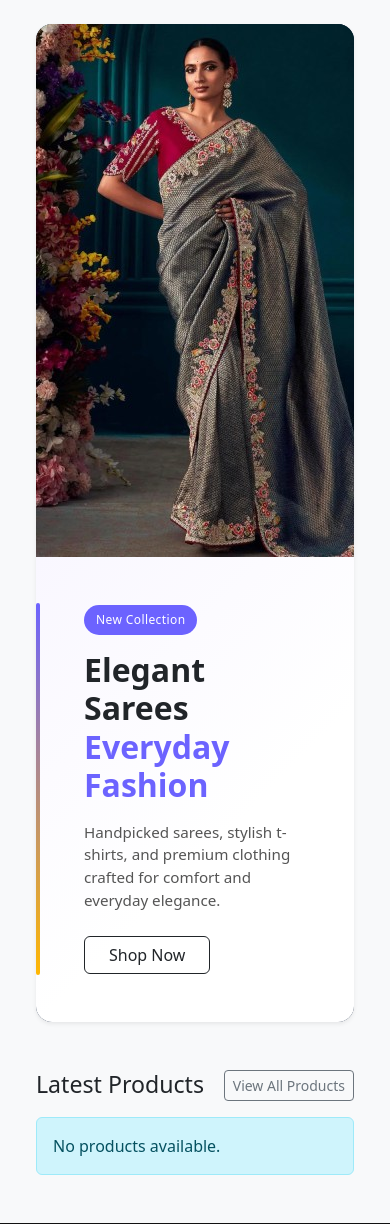
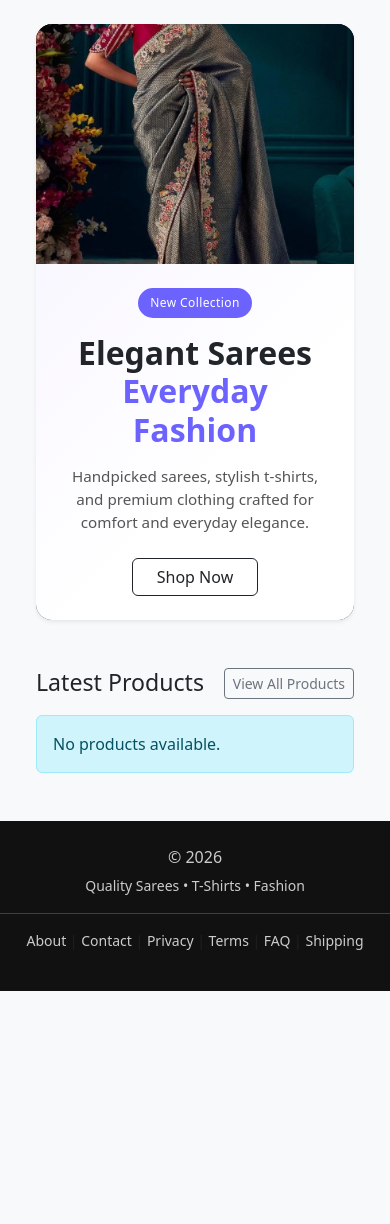
Before and after one commit to Saifuddin1/Store, a Flask app: page / in a window 390 px wide. Shown: the part 56-1280 px from the top of the page. After the commit the page ends 1047 px from the top, so only its background shows below. Run offline with Flask 3, Linux system fonts and the light colour scheme; data that the repository does not hold is empty.

Commit message:
updated code

```diff
--- a/app/static/css/customer-ui.css
+++ b/app/static/css/customer-ui.css
@@ -19,6 +19,11 @@ body {
 .navbar .badge {
   font-size: 0.65rem;
   padding: 4px 6px;
+}
+
+/* Prevent dropdown clipping */
+.navbar {
+  overflow: visible;
 }
 
 /* =========================================================
@@ -79,6 +84,7 @@ body {
   color: #fff;
   line-height: 1;
   text-align: center;
+  cursor: pointer;
 }
 
 .profile-link i {
@@ -102,6 +108,14 @@ body {
    PROFILE DROPDOWN
 ========================================================= */
 
+.profile-dropdown {
+  margin-top: 8px;
+  right: 0 !important;
+  left: auto !important;
+  transform: none !important;
+  min-width: 220px;
+}
+
 .profile-dropdown .dropdown-item {
   font-size: 0.9rem;
   padding: 8px 14px;
@@ -114,6 +128,14 @@ body {
 
 .profile-dropdown .dropdown-item:hover i {
   opacity: 1;
+}
+
+/* Hover dropdown (desktop only) */
+@media (min-width: 992px) {
+  .profile-hover:hover > .dropdown-menu {
+    display: block;
+    margin-top: 0;
+  }
 }
 
 /* =========================================================
@@ -133,7 +155,6 @@ footer a {
 footer a:hover {
   color: #fff;
 }
-
 
 /* =========================================================
    SEARCH BAR
@@ -155,19 +176,15 @@ footer a:hover {
   background: transparent;
 }
 
-/* Icon base */
+/* Icon */
 .search-form .search-btn i {
   font-size: 1rem;
-  color: #ffffff;               /* default icon color */
+  color: #ffffff;
   transition: color 0.2s ease;
 }
 
-/* Hover state */
-.search-form .search-btn:hover i {
-  color: #6c63ff;               /* brand accent */
-}
-
-/* Active / Focus / Pressed state */
+/* Hover / focus */
+.search-form .search-btn:hover i,
 .search-form .search-btn:focus i,
 .search-form .search-btn:active i,
 .search-form .search-btn:focus-visible i {
@@ -180,7 +197,7 @@ footer a:hover {
   box-shadow: none;
 }
 
-/* Optional: border highlight on interaction */
+/* Optional border highlight */
 .search-form .search-btn:hover,
 .search-form .search-btn:focus,
 .search-form .search-btn:active {
@@ -188,45 +205,92 @@ footer a:hover {
   background-color: #882891;
 }
 
+/* =========================================================
+   MOBILE BANNER FIX (≤768px)
+========================================================= */
 
-/* ================= PROFILE HOVER DROPDOWN ================= */
+@media (max-width: 768px) {
 
-/* Enable hover dropdown on desktop */
-@media (min-width: 992px) {
-  .profile-hover:hover > .dropdown-menu {
-    display: block;
-    margin-top: 0;
+  .banner-box {
+    flex-direction: column;
+  }
+
+  .banner-img {
+    width: 100%;
+    height: 240px;
+    object-fit: cover;
+  }
+
+  .banner-box .col-md-6.p-5 {
+    padding: 24px !important;
+    text-align: center;
+  }
+
+  .banner-badge {
+    margin: 0 auto;
+  }
+
+  .banner-title {
+    font-size: 1.5rem;
+  }
+
+  .banner-sub {
+    font-size: 0.9rem;
+    margin: 12px auto;
+  }
+
+  .banner-box .col-md-6.p-5::before {
+    display: none;
   }
 }
 
-/* Optional: smooth feel */
-.profile-dropdown {
-  margin-top: 8px;
-}
+/* =========================================================
+   MOBILE UI (≤576px)
+========================================================= */
 
-/* Prevent link click highlight */
-.profile-link {
-  cursor: pointer;
-}
+@media (max-width: 576px) {
 
-/* ================= PROFILE DROPDOWN FIX ================= */
+  /* Slider */
+  .slider-track {
+    scroll-snap-type: x mandatory;
+    -webkit-overflow-scrolling: touch;
+    padding-bottom: 8px;
+  }
 
-/* Keep dropdown inside viewport */
-.profile-dropdown {
-  right: 0 !important;
-  left: auto !important;
-  transform: none !important;
-  min-width: 220px;
-}
+  .slider-item {
+    flex: 0 0 85%;
+    scroll-snap-align: start;
+  }
 
-/* Hover open (desktop only) */
-@media (min-width: 992px) {
-  .profile-hover:hover > .dropdown-menu {
-    display: block;
+  /* Product card */
+  .product-card {
+    margin: 0 auto;
+    border-radius: 12px;
+  }
+
+  .product-card img {
+    aspect-ratio: 3 / 4;
+    max-height: 260px;
+    object-fit: cover;
+    user-select: none;
+    -webkit-user-drag: none;
+  }
+
+  .product-card .card-body {
+    padding: 12px;
+  }
+
+  .product-card .btn {
+    padding: 10px;
+    font-size: 0.9rem;
+  }
+
+  .product-card .card-title {
+    font-size: 0.95rem;
+    line-height: 1.3;
+    display: -webkit-box;
+    -webkit-line-clamp: 2;
+    -webkit-box-orient: vertical;
+    overflow: hidden;
   }
 }
-
-/* Prevent accidental overflow */
-.navbar {
-  overflow: visible;
-}
```
